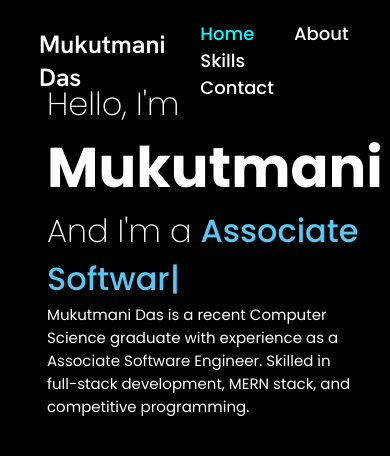
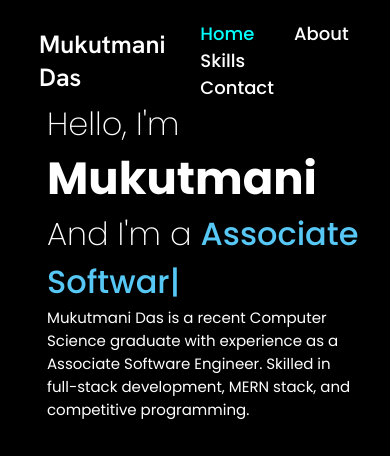
Before and after one commit to mukut-d/mukutdas.github.io, a plain HTML site: page index.html in a window 390 px wide. Shown: the top 456 px of the page. Drawn offline with nearby package versions, Linux system fonts and the light colour scheme.

Commit message:
added media queries

```diff
--- a/index.css
+++ b/index.css
@@ -222,6 +222,8 @@ body {
   body {
     font-size: 18px;
     padding: 10px;
+    height: 100vh;
+    width: 100vw;
   }
   .home {
     display: flex;
@@ -229,7 +231,12 @@ body {
   }
   .home-content {
     /* background-color: orange; */
+    margin: 20px;
     width: 100%;
+  }
+
+  .home-content h1 {
+    font-size: 45px;
   }
   .home-content p {
     font-size: 15px;
```
